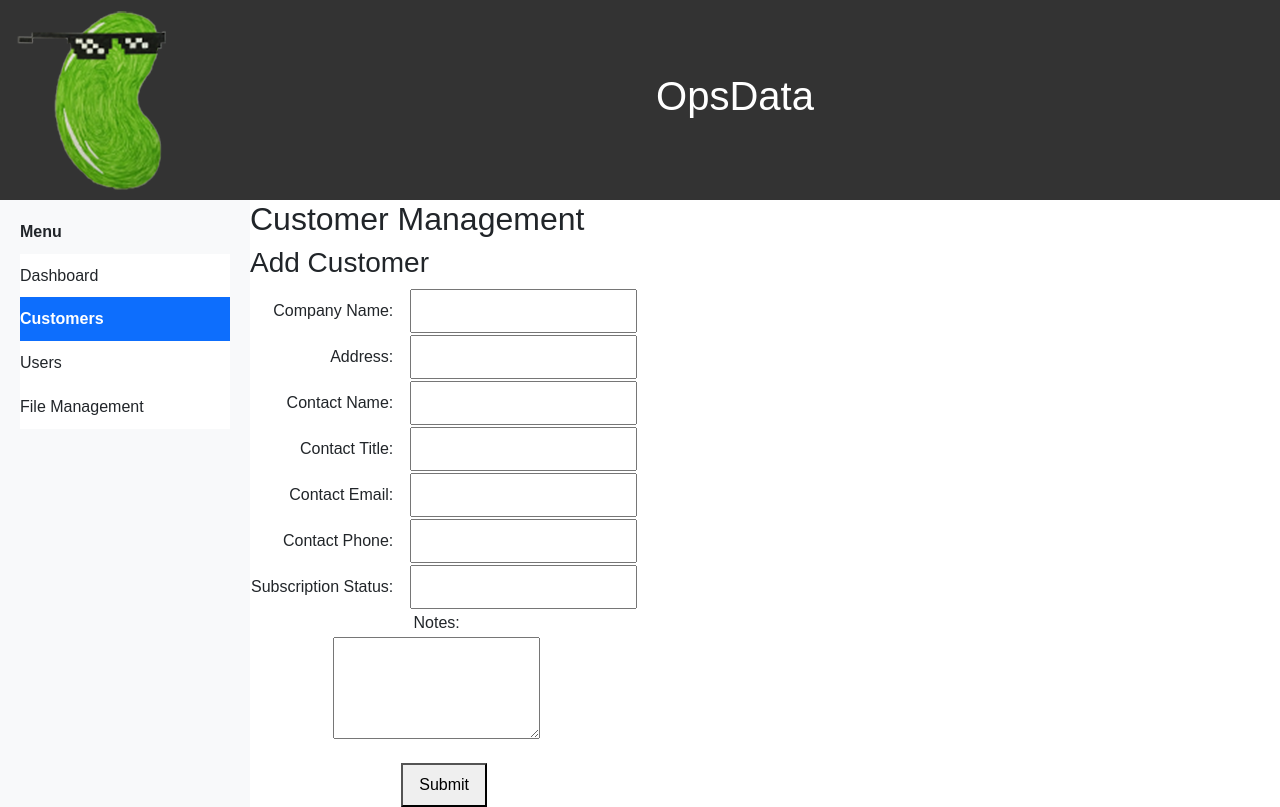
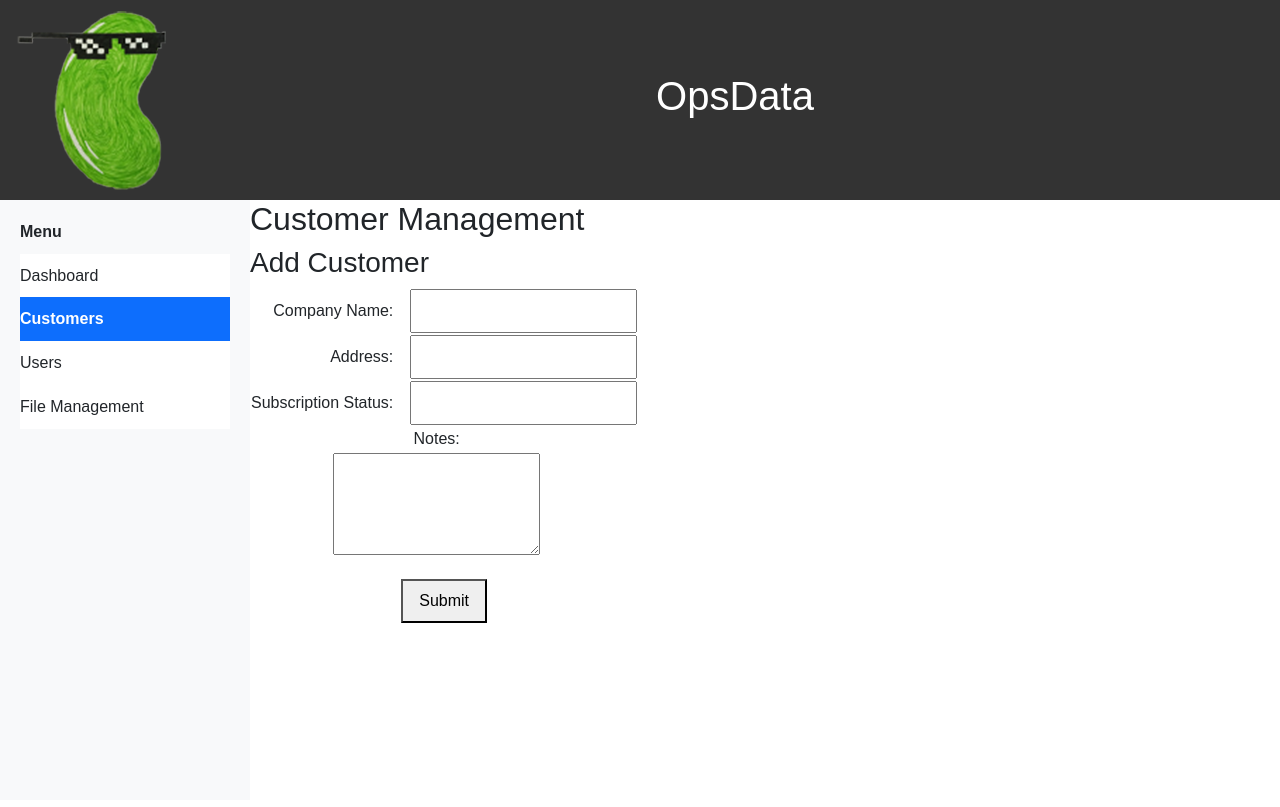
Before and after one commit to opsdata-io/opsdata, a React (Create React App) app in the folder ui/: page /customers/add in a window 1280 px wide. Built offline with nearby package versions, Linux system fonts and the light colour scheme; sample sign-in values are in the browser's storage.

Commit message:
Cleaning up customer create

```diff
--- a/ui/src/pages/AddCustomerPage.jsx
+++ b/ui/src/pages/AddCustomerPage.jsx
@@ -9,10 +9,6 @@ const AddCustomerPage = ({ token }) => {
     const [customerData, setCustomerData] = useState({
         companyName: '',
         address: '',
-        contactName: '',
-        contactTitle: '',
-        contactEmail: '',
-        contactPhone: '',
         notes: '',
         subscriptionStatus: '',
     });
@@ -77,38 +73,6 @@ const AddCustomerPage = ({ token }) => {
                         </tr>
                         <tr>
                             <td style={{ textAlign: 'right', paddingRight: '1rem' }}>
-                                <label>Contact Name:</label>
-                            </td>
-                            <td>
-                                <input type="text" name="contactName" value={customerData.contactName} onChange={handleChange} required />
-                            </td>
-                        </tr>
-                        <tr>
-                            <td style={{ textAlign: 'right', paddingRight: '1rem' }}>
-                                <label>Contact Title:</label>
-                            </td>
-                            <td>
-                                <input type="text" name="contactTitle" value={customerData.contactTitle} onChange={handleChange} required />
-                            </td>
-                        </tr>
-                        <tr>
-                            <td style={{ textAlign: 'right', paddingRight: '1rem' }}>
-                                <label>Contact Email:</label>
-                            </td>
-                            <td>
-                                <input type="email" name="contactEmail" value={customerData.contactEmail} onChange={handleChange} required />
-                            </td>
-                        </tr>
-                        <tr>
-                            <td style={{ textAlign: 'right', paddingRight: '1rem' }}>
-                                <label>Contact Phone:</label>
-                            </td>
-                            <td>
-                                <input type="tel" name="contactPhone" value={customerData.contactPhone} onChange={handleChange} required />
-                            </td>
-                        </tr>
-                        <tr>
-                            <td style={{ textAlign: 'right', paddingRight: '1rem' }}>
                                 <label>Subscription Status:</label>
                             </td>
                             <td>
@@ -122,7 +86,7 @@ const AddCustomerPage = ({ token }) => {
                         </tr>
                         <tr>
                             <td style={{ textAlign: 'center', paddingRight: '1rem' }} colSpan={2}>
-                                <textarea name="notes" value={customerData.notes} onChange={handleChange} rows="4" required></textarea>
+                                <textarea name="notes" value={customerData.notes} onChange={handleChange} rows="4"></textarea>
                             </td>
                         </tr>
                     </tbody>
```
Also changed, not shown: 1 other file (tests, documents, lock files or other folders).
